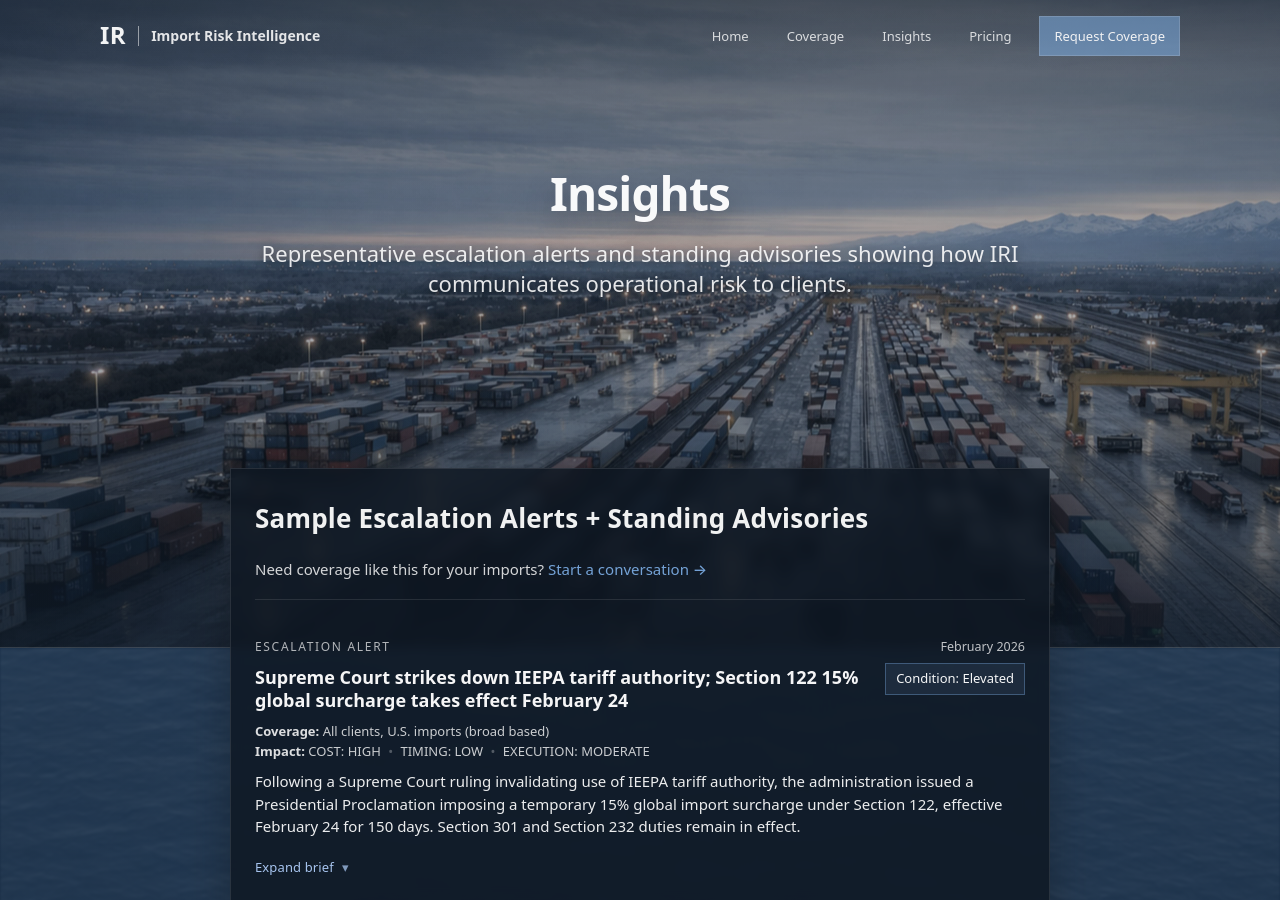
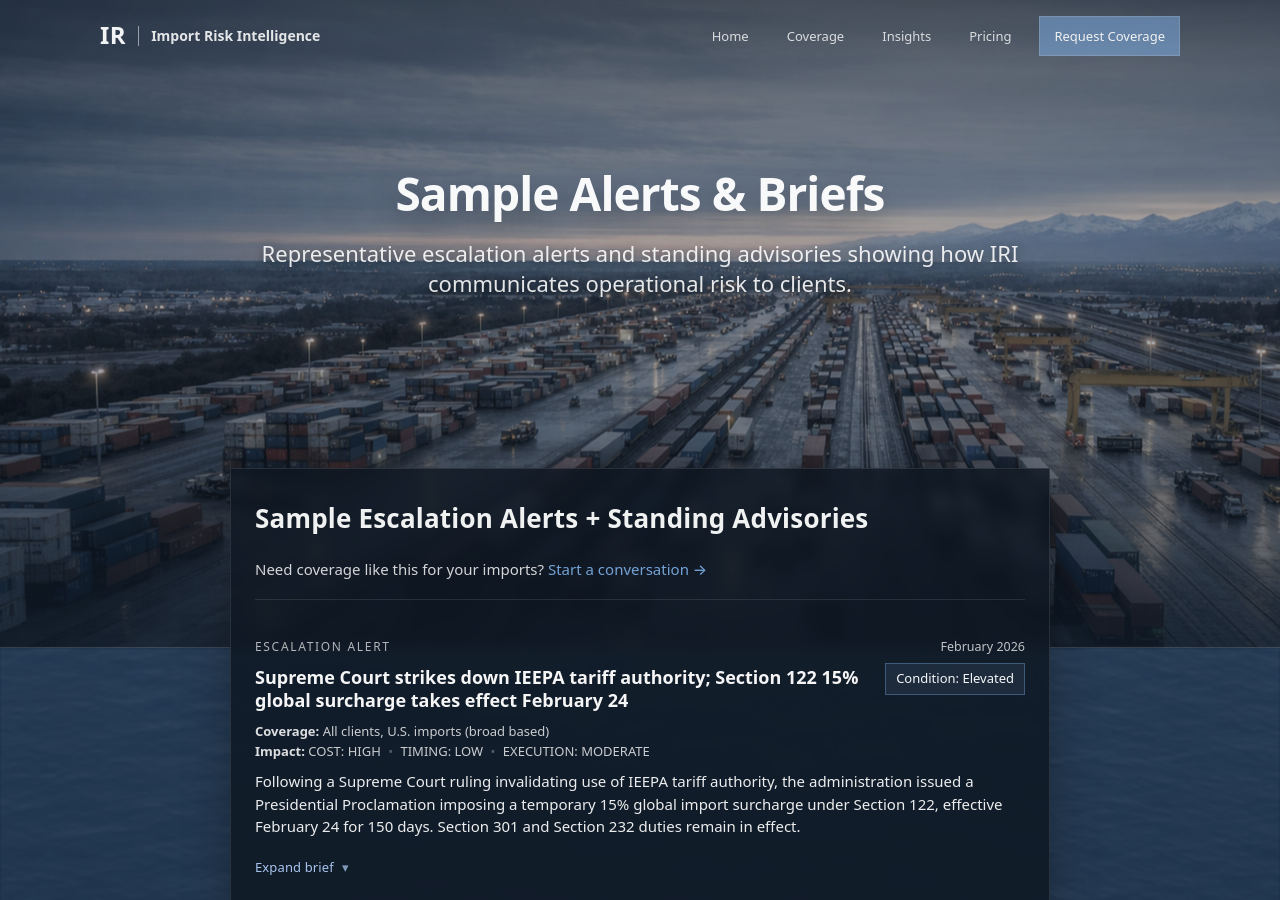
Before and after one commit to importrisk/import-risk-intelligence-site, a Jekyll site: the page built from briefs.html, in a window 1280 px wide and 900 px high. Built offline with Jekyll 4.4.1, drawn with Linux system fonts in a browser that asks for light colours.

Commit message:
Update and rename insights.html to briefs.html

```diff
--- a/insights.html
+++ b/briefs.html
@@ -1,6 +1,6 @@
 ---
 layout: default
-title: Insights
+title: Alerts & Briefs
 description: Representative escalation alerts and standing advisories showing concise, decision focused reporting issued when developments are likely to affect import cost, timing, or execution.
 ---
 
@@ -12,7 +12,7 @@ description: Representative escalation alerts and standing advisories showing co
 
     <div class="container">
       <div class="insights-hero-head">
-        <h1 class="insights-title">Insights</h1>
+        <h1 class="insights-title">Sample Alerts & Briefs</h1>
         <p class="insights-subtitle">
           Representative escalation alerts and standing advisories showing how IRI communicates operational risk to clients.
         </p>
```
